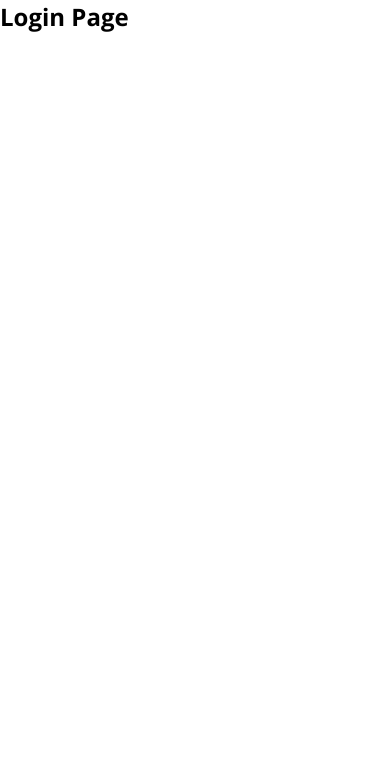
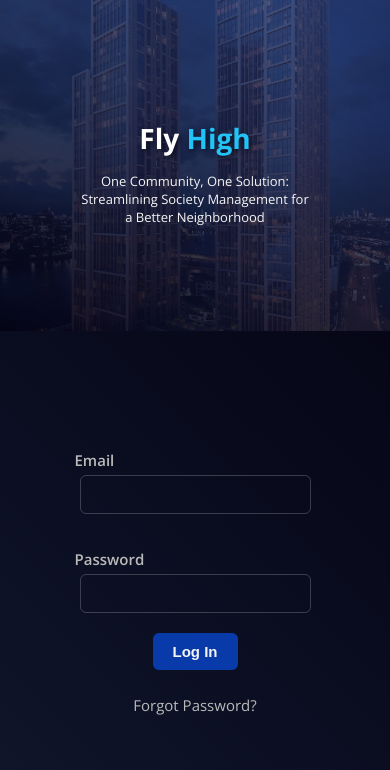
Before and after one commit to anshulsenpai/society-mamangement-clientside, a React (Create React App) app: page / in a window 390 px wide. Shown: the top 770 px of the page. Built offline with nearby package versions, Linux system fonts and the light colour scheme.

Commit message:
Login page created (responsive)

```diff
--- a/src/Pages/Login/Login.jsx
+++ b/src/Pages/Login/Login.jsx
@@ -1,10 +1,36 @@
-import React from 'react'
-import { Container } from './Login.styled'
+import React from "react"
+import { BgImg, Branding, BrandNTitle, Button, Container, InputField, Left, LoginForm, OtherFormActions, Right} from "./Login.styled"
+import loginBgImg from "../../Assets/Images/background.png"
 
 const Login = () => {
   return (
     <Container>
-        <h2>Login Page</h2>
+      <Left>
+        <BgImg src={loginBgImg} />
+        <BrandNTitle>
+          <h1>Fly <span>High</span></h1>
+          <p>One Community, One Solution: Streamlining Society Management for a Better Neighborhood</p>
+        </BrandNTitle>
+      </Left>
+      <Right>
+        <Branding>
+          <h2>Fly <span>High</span></h2>
+        </Branding>
+        <LoginForm>
+          <InputField>
+            <label>Email</label>
+            <input className="input-field input-email" type="email" required="required"/>
+          </InputField>
+          <InputField>
+            <label>Password</label>
+            <input className="input-field input-password" type="password" required="required"/>
+          </InputField>
+          <Button>Log In</Button>
+          <OtherFormActions>
+            <p>Forgot Password?</p>
+          </OtherFormActions>
+        </LoginForm>
+      </Right>
     </Container>
   )
 }
--- a/src/Pages/Login/Login.styled.jsx
+++ b/src/Pages/Login/Login.styled.jsx
@@ -1,5 +1,163 @@
 import styled from "styled-components";
 
 export const Container = styled.div`
+    width: 100%;
+    height: 100vh;
+    display: flex;
+    justify-content: center;
+    align-items: center;
+    background: linear-gradient(45deg, #10162C, #02000E);
+    transition: all 0.3s ease-in-out;
+
+    @media screen and (max-width: 48em){
+        flex-direction: column;
+        height: 100%;
+        min-height: 100vh;
+    }
+`
+
+export const Left = styled.div`
+    height: 100%;
+    flex: 1;
+    display: flex;
+    justify-content: center;
+    position: relative;
+    flex-wrap: wrap;
+    @media screen and (max-width: 48em){
+        width: 100%;
+    }
+`
+
+export const BrandNTitle = styled.div`
+    width: 100%;
+    z-index: 1;
+    display: flex;
+    flex-direction: column;
+    align-items: center;
+    h1 {
+        color: white;
+        text-shadow: 2px 2px 5px rgba(0, 0, 0, 0.5);
+        margin: 30px;
+        font-size: 36px;
+        font-weight: 700;
+
+    span {
+        color: #22C3F6;
+    }
+    }
+
+    p {
+        color: whitesmoke;
+        font-size: 15px;
+        width: 60%;
+        text-align: center;
+    }
+
+    @media screen and (max-width: 48em){
+        justify-content: center;
+        h1 {
+            font-size: 28px;
+            margin: 15px;
+        }
+        p {
+            font-size: 13px;
+        }
+    }
+`
+
+export const BgImg = styled.img`
+    position: absolute;
+    width: 100%;
+    height: 100%;
+    z-index: 0;
+
+    @media screen and (max-width: 48em){
+        object-fit: cover;
+        object-position: center;
+    }
 
 `
+
+export const Right = styled.div`
+    height: 100%;
+    flex: 1;
+    display: flex;
+    justify-content: center;
+    align-items: center;
+    flex-direction: column;
+`
+
+export const Branding = styled.div`
+    h2 {
+        z-index: 1;
+        color: white;
+        text-shadow: 2px 2px 5px rgba(0, 0, 0, 0.5);
+        margin: 50px;
+        font-size: 36px;
+        font-weight: 700;
+
+        span {
+            color: #22C3F6;
+        }
+    }
+    @media screen and (max-width: 48em){
+        h2 {
+            display: none;
+        }
+    }
+`
+
+
+export const LoginForm = styled.form`
+    width: 100%;
+    height: 100%;
+    /* border: 1px solid blueviolet; */
+    display: flex;
+    flex-direction: column;
+    /* justify-content: center; */
+    align-items: center;
+`
+
+export const InputField = styled.div`
+    display: flex;
+    flex-direction: column;
+    padding: 15px;
+    /* border: 1px solid green; */
+    min-width: 60%;
+    width: 65%;
+
+    label {
+        color: #bababa;
+        font-size: 15px;
+        font-weight: 600;
+    }
+    @media screen and (max-width: 48em){
+        width: 100%;
+    }
+`
+
+
+export const Button = styled.button`
+    font-size: 15px;
+    font-weight: 600;
+    padding: 10px 20px;
+    border-radius: 6px;
+    border: none;
+    background-color: #083AA9;
+    color: whitesmoke;
+    cursor: pointer;
+    transition: all 0.3s ease-in-out;
+
+&:hover {
+    background-color: #2667f3;
+}
+`
+export const OtherFormActions = styled.div`
+    margin: 15px;
+    padding: 10px;
+    p {
+        color: #bababa;
+        font-size: 15px;
+        cursor: pointer;
+    }
+`
--- a/src/index.css
+++ b/src/index.css
@@ -12,3 +12,17 @@ body {
     box-sizing: border-box;
     font-family: 'Open Sans', sans-serif;
 }
+
+
+.input-field {
+    background-color: transparent;
+    padding: 10px 15px;
+    outline: none;
+    border: none;
+    border: 1px solid rgba(255, 255, 255, 0.2);
+    max-width: 100%;
+    color: #bababa;
+    border-radius: 6px;
+    font-size: 15px;
+    margin: 5px;
+}
```
Also changed, not shown: src/Assets/Images/background.png (added), src/Assets/Images/login-bg-image-1.jpeg (added).
